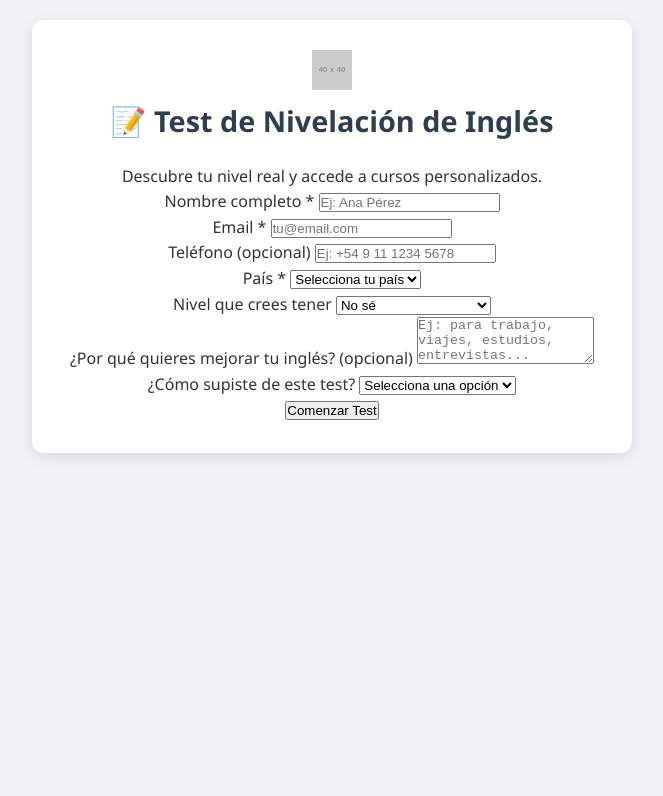
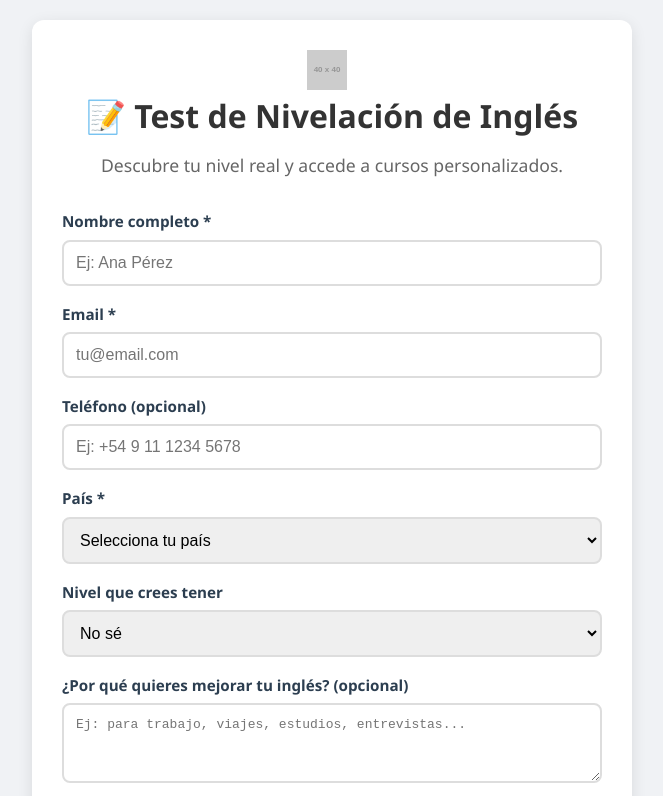
Before and after one commit to inglestestnivel-ar/test-ingles-online, a plain HTML site: page index.html in a window 1280 px wide. Shown: the top 796 px of the page, without its empty margins (308-971 px from the left). Drawn offline with Linux system fonts and the light colour scheme; placeholder pictures from the web are drawn by us.

Commit message:
Update styles.css

```diff
--- a/styles.css
+++ b/styles.css
@@ -20,108 +20,90 @@ body {
   padding: 30px;
   border-radius: 12px;
   box-shadow: 0 4px 15px rgba(0, 0, 0, 0.1);
+  text-align: left;
 }
 
-h1 {
-  color: #2c3e50;
-  margin-bottom: 20px;
-  font-size: 1.8em;
+.header {
+  text-align: center;
+  margin-bottom: 30px;
 }
 
-#level-info {
-  font-size: 1.1em;
-  color: #555;
-  margin-bottom: 20px;
-  background: #eef2ff;
-  padding: 10px;
-  border-radius: 8px;
-  font-weight: 500;
+.logo {
+  width: 40px;
+  height: 40px;
+  vertical-align: middle;
+  margin-right: 10px;
 }
 
-#question-text {
-  font-size: 1.3em;
-  margin: 20px 0;
-  color: #2c3e50;
-  min-height: 60px;
+.subtitle {
+  color: #666;
+  font-size: 1.1em;
+  margin-top: 10px;
 }
 
-#options-container {
-  text-align: left;
-  margin: 20px 0;
+.form {
+  display: flex;
+  flex-direction: column;
+  gap: 16px;
 }
 
-#options-container label {
-  display: block;
-  margin: 12px 0;
-  font-size: 1.1em;
-  cursor: pointer;
-  padding: 8px 12px;
-  border-radius: 6px;
-  transition: background 0.2s;
+.form-group {
+  display: flex;
+  flex-direction: column;
+  gap: 6px;
 }
 
-#options-container label:hover {
-  background: #f0f8ff;
+label {
+  font-weight: 600;
+  color: #2c3e50;
+  font-size: 0.95em;
 }
 
-#options-container input[type="radio"] {
-  margin-right: 10px;
-  transform: scale(1.2);
-}
-
-#correction-input {
-  width: 100%;
+input[type="text"],
+input[type="email"],
+input[type="tel"],
+select,
+textarea {
   padding: 12px;
   font-size: 1em;
   border: 2px solid #ddd;
   border-radius: 8px;
-  margin: 15px 0;
+  transition: border-color 0.3s;
   outline: none;
 }
 
-#correction-input:focus {
+input[type="text"]:focus,
+input[type="email"]:focus,
+input[type="tel"]:focus,
+select:focus,
+textarea:focus {
   border-color: #007bff;
   box-shadow: 0 0 5px rgba(0, 123, 255, 0.3);
 }
 
-#submit-btn {
-  padding: 12px 30px;
+textarea {
+  resize: vertical;
+  min-height: 80px;
+}
+
+.btn-submit {
+  padding: 14px 30px;
   font-size: 1.1em;
   background: #007bff;
   color: white;
   border: none;
   border-radius: 8px;
   cursor: pointer;
+  transition: background 0.3s;
+  font-weight: 600;
   margin-top: 10px;
-  transition: background 0.3s;
 }
 
-#submit-btn:hover {
+.btn-submit:hover {
   background: #0056b3;
 }
 
-#submit-btn:disabled {
+.btn-submit:disabled {
   background: #aaa;
   cursor: not-allowed;
 }
-
-#result-message {
-  margin-top: 20px;
-  min-height: 24px;
-  font-weight: bold;
-  text-align: left;
-  padding: 10px;
-  border-radius: 6px;
-}
-
-.success {
-  background: #d4edda;
-  color: #155724;
-  border: 1px solid #c3e6cb;
-}
-
-.error {
-  background: #f8d7da;
-  color: #721c24;
-  border: 1px solid #f5c6cb;
-}
```
